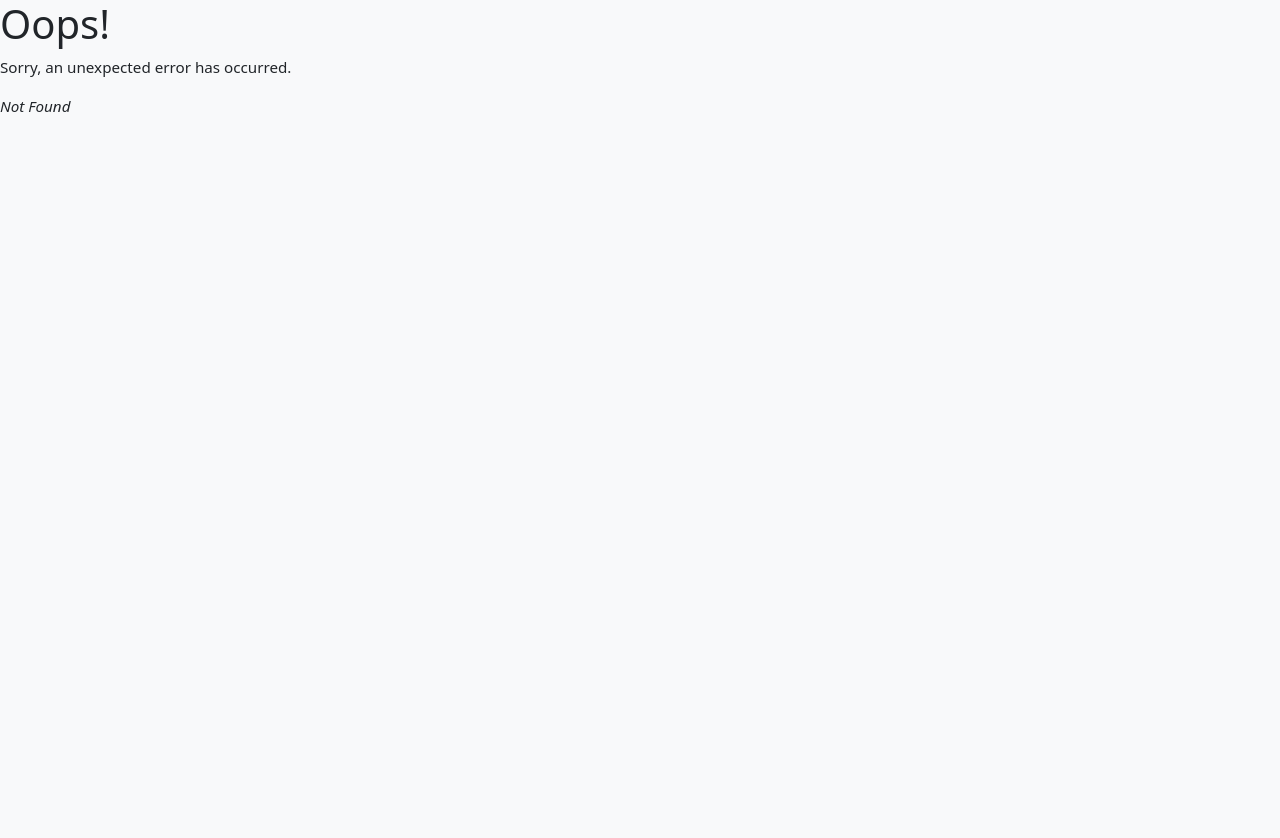
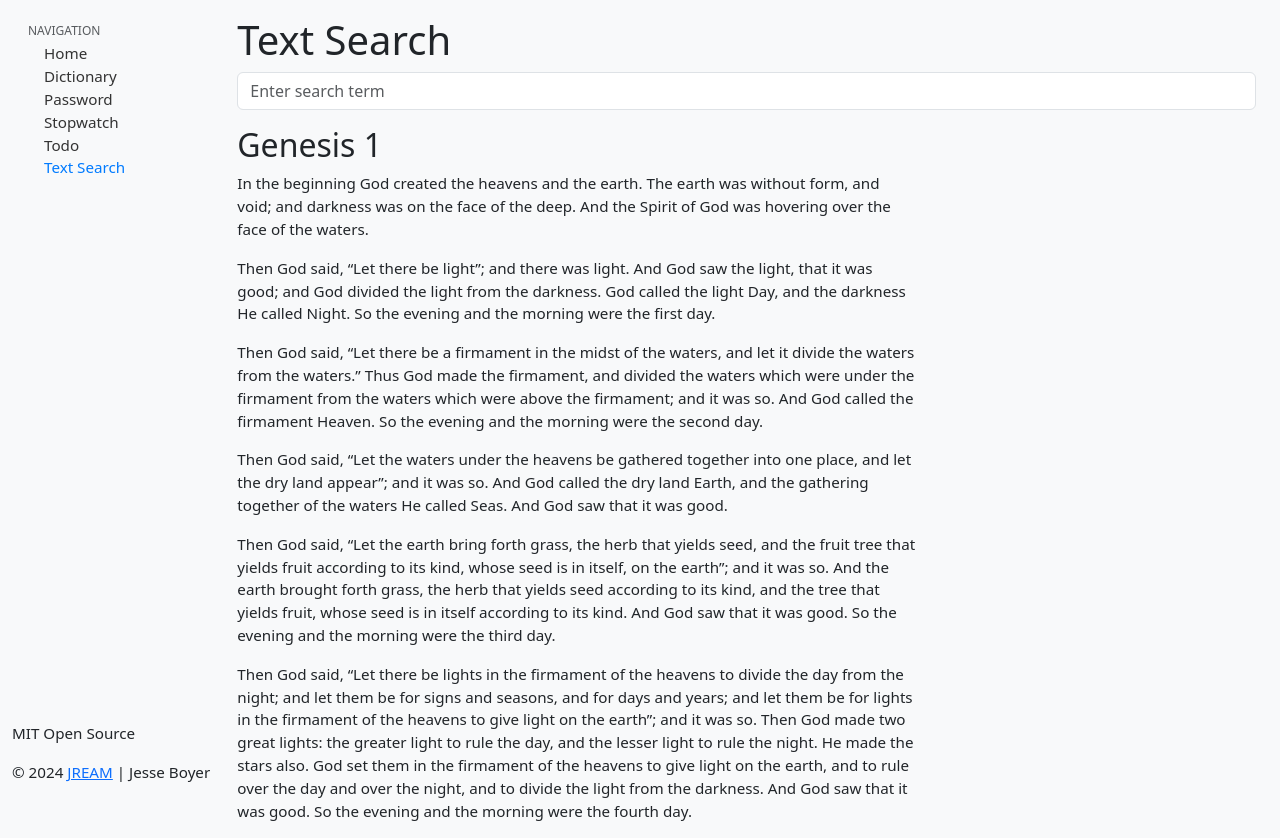
Before and after one commit to JREAM/react-apps, a React (Vite) app: page /textsearch in a window 1280 px wide. Before the commit this address had no page. Before the commit the page ends 800 px from the top, so only its background shows below. Built offline with nearby package versions, Linux system fonts and the light colour scheme.

Commit message:
text search. trying to fix gh-pages w/react-router

```diff
--- a/package.json
+++ b/package.json
@@ -3,6 +3,7 @@
   "author": {
     "name": "Jesse Boyer"
   },
+  "homepage": "https://jream.github.io/react-apps",
   "version": "0.1.0",
   "description": "",
   "scripts": {
--- a/src/error-page.tsx
+++ b/src/error-page.tsx
@@ -6,13 +6,15 @@ export default function ErrorPage() {
   // console.error(error)
 
   return (
-    <div id='error-page'>
-      <h1>Oops!</h1>
-      <p>Sorry, an unexpected error has occurred.</p>
-      <p>
-        {/* @ts-ignore */}
-        <i>{error?.statusText || error?.message}</i>
-      </p>
+    <div className='container-fluid position-relative mt-5'>
+      <div className='text-center'>
+        <h1>Yikes!</h1>
+        <p>Sorry, there was an unexpected error. </p>
+        <p>
+          {/* @ts-ignore */}
+          <code>{error?.statusText || error?.message}</code>
+        </p>
+      </div>
     </div>
   )
 }
--- a/src/index.css
+++ b/src/index.css
@@ -1,3 +1,4 @@
+
 body {
   font-size: .95rem;
 }
@@ -37,3 +38,9 @@ body {
 
 .border-top { border-top: 1px solid #e5e5e5; }
 .border-bottom { border-bottom: 1px solid #e5e5e5; }
+
+
+/* For the Highlight Text Search */
+mark {
+  padding: 0;
+}
--- a/src/routes/root.tsx
+++ b/src/routes/root.tsx
@@ -43,6 +43,11 @@ export default function Root() {
                   Todo
                 </NavLink>
               </li>
+              <li className='nav-item'>
+                <NavLink to='/textsearch' className='nav-link'>
+                  Text Search
+                </NavLink>
+              </li>
             </ul>
           </nav>
           <main className='col-md-9 ml-sm-auto col-lg-10 pt-3 px-4' role='main'>
--- /dev/null
+++ b/src/routes/textSearch.tsx
@@ -0,0 +1,35 @@
+import React, { useState, ChangeEvent } from 'react'
+
+export default () => {
+  const [query, setQuery] = useState<string>('')
+
+  const text = `
+    <h2>Genesis 1</h2>
+    <p>In the beginning God created the heavens and the earth. The earth was without form, and void; and darkness was on the face of the deep. And the Spirit of God was hovering over the face of the waters.</p>
+    <p>Then God said, “Let there be light”; and there was light. And God saw the light, that it was good; and God divided the light from the darkness. God called the light Day, and the darkness He called Night. So the evening and the morning were the first day.</p>
+    <p>Then God said, “Let there be a firmament in the midst of the waters, and let it divide the waters from the waters.” Thus God made the firmament, and divided the waters which were under the firmament from the waters which were above the firmament; and it was so. And God called the firmament Heaven. So the evening and the morning were the second day.</p>
+    <p>Then God said, “Let the waters under the heavens be gathered together into one place, and let the dry land appear”; and it was so. And God called the dry land Earth, and the gathering together of the waters He called Seas. And God saw that it was good.</p>
+    <p>Then God said, “Let the earth bring forth grass, the herb that yields seed, and the fruit tree that yields fruit according to its kind, whose seed is in itself, on the earth”; and it was so. And the earth brought forth grass, the herb that yields seed according to its kind, and the tree that yields fruit, whose seed is in itself according to its kind. And God saw that it was good. So the evening and the morning were the third day.</p>
+    <p>Then God said, “Let there be lights in the firmament of the heavens to divide the day from the night; and let them be for signs and seasons, and for days and years; and let them be for lights in the firmament of the heavens to give light on the earth”; and it was so. Then God made two great lights: the greater light to rule the day, and the lesser light to rule the night. He made the stars also. God set them in the firmament of the heavens to give light on the earth, and to rule over the day and over the night, and to divide the light from the darkness. And God saw that it was good. So the evening and the morning were the fourth day.</p>
+    `
+
+  const highlightedText = query ? text.replace(new RegExp(`(${query})`, 'gi'), '<mark>$1</mark>') : text
+
+  const handleInputChange = (event: ChangeEvent<HTMLInputElement>) => {
+    setQuery(event.target.value)
+  }
+
+  return (
+    <div>
+      <h1>Text Search</h1>
+      <input
+        className='form-control'
+        type='text'
+        value={query}
+        onChange={handleInputChange}
+        placeholder='Enter search term'
+      />
+      <div className='col-md-8 mt-3' dangerouslySetInnerHTML={{ __html: highlightedText }} />
+    </div>
+  )
+}
```
Also changed, not shown: src/index.tsx (+9 -4 lines).
